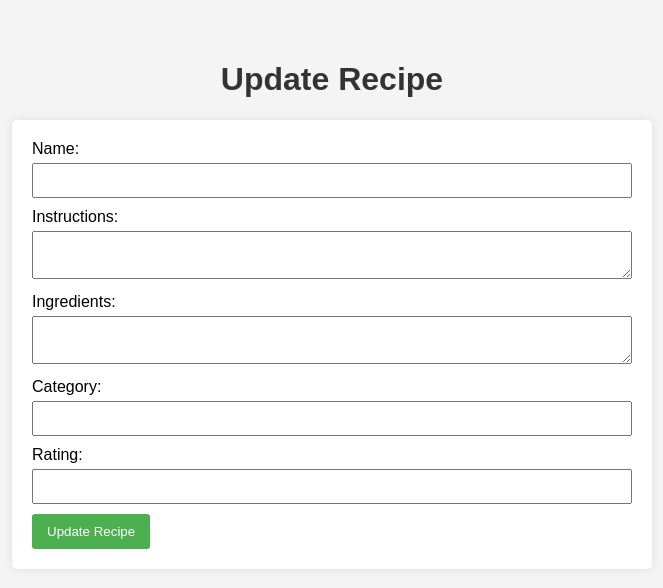
After one commit to OsamaSiddique20/Project_SD, a Flask app: template templates/update.html in a window 1280 px wide. The commit adds this page. Shown: the top 588 px of the page, without its empty margins (308-971 px from the left). Run offline with Flask 3, Linux system fonts and the light colour scheme; the template is opened without the code that fills it, so the values that code supplies are empty.

Commit message:
New update

```diff
--- a/app.py
+++ b/app.py
@@ -7,7 +7,6 @@ from flask_migrate import Migrate
 from flask_restful import Api
 from models.recipe import Recipe
 from config import Config
-
 
 def create_app():
     print("Hello", file=sys.stderr)
@@ -19,7 +18,6 @@ def create_app():
 
     return app
 
-
 def register_extensions(app):
     db.init_app(app)
     migrate = Migrate(app, db)
@@ -27,10 +25,9 @@ def register_extensions(app):
 def routes(app):
     @app.route('/')
 
-
     def all():
         all_recipes = Recipe.get_all()
-        print
+
         return render_template('index.html', recipes=all_recipes)
 
     # @app.route('/recipes')
@@ -46,26 +43,38 @@ def routes(app):
             return render_template('search-recipe.html',recipes=data)
         return {"Message":"Entry type should be integer or number"}
 
-    @app.route('/update-recipe',methods=["GET","POST"])
-    def update_recipe():
-        recipe_id = request.form.get('id')
-        name = request.form.get('name')
-        instructions = request.form.get('instructions')
-        data = {
-        'name': name,
-        'instructions': instructions
-        }
-        response, status = Recipe.update(recipe_id, data)
-        if status == HTTPStatus.OK:
-            return jsonify(response), status
+
+    @app.route('/update-recipe/<int:recipe_id>', methods=["GET", "POST"])
+    def update_recipe(recipe_id):
+        if request.method == 'POST':
+            name = request.form.get('name')
+            instructions = request.form.get('instructions')
+            ingredients = request.form.get('ingredients')
+            category = request.form.get('category')
+            rating = request.form.get('rating')
+
+            data = {
+                'name': name,
+                'instructions': instructions,
+                'ingredients': ingredients,
+                'category': category,
+                'rating': rating
+            }
+
+            response, status = Recipe.update(recipe_id, data)
+            all_recipes = Recipe.get_all()
+
+            return render_template('index.html', recipes=all_recipes)
+
         else:
-            return jsonify({'message': 'Update failed'}), status
 
-    @classmethod
-    def add(cls, data):
+            recipe = Recipe.query.get(recipe_id)
+            if recipe:
+                return render_template("update.html", recipe=recipe)
+            else:
+                return jsonify({'message': 'Recipe not found'}), HTTPStatus.NOT_FOUND
 
-        new_recipe_data = {'id': 1, 'name': data['name'], 'instructions': data['instructions']}
-        return new_recipe_data, HTTPStatus.CREATED
+
 
     @app.route('/add-recipe', methods=["GET", "POST"])
     def add_recipe():
@@ -87,19 +96,23 @@ def routes(app):
             }
 
             response, status = Recipe.add(data)
+            all()
+            all_recipes = Recipe.get_all()
 
-            if status == HTTPStatus.CREATED:
-                return jsonify(response), status
-            else:
-                return jsonify({'message': 'Recipe creation failed'}), status
+            return render_template('index.html', recipes=all_recipes)
+
+
 
         return render_template('add_recipe.html')
 
-    @app.route("/<int:recipe_id>/delete")
+    @app.route("/delete/<int:recipe_id>")
     def delete_recipe(recipe_id):
+        print(recipe_id)
+        respones , status = Recipe.delete(recipe_id)
 
-        respones , status = Recipe.delete(recipe_id)
-        return respones
+        all_recipes = Recipe.get_all()
+
+        return render_template('index.html', recipes=all_recipes)
 
 
 if __name__ == '__main__':
--- /dev/null
+++ b/templates/update.html
@@ -0,0 +1,83 @@
+<!DOCTYPE html>
+<html lang="en">
+<head>
+    <meta charset="UTF-8">
+    <meta name="viewport" content="width=device-width, initial-scale=1.0">
+    <title>Update Recipe</title>
+    <style>
+        body {
+            font-family: Arial, sans-serif;
+            margin: 20px;
+            padding: 20px;
+            background-color: #f4f4f4;
+        }
+
+        h1 {
+            color: #333;
+            text-align: center;
+        }
+
+        form {
+            width: 50%;
+            margin: 0 auto;
+            background-color: #fff;
+            padding: 20px;
+            border-radius: 5px;
+            box-shadow: 0 0 10px rgba(0, 0, 0, 0.1);
+        }
+
+        label {
+            display: block;
+            margin-bottom: 5px;
+        }
+
+        input[type="text"],
+        textarea,
+        input[type="number"] {
+            width: 100%;
+            padding: 8px;
+            margin-bottom: 10px;
+            box-sizing: border-box;
+        }
+
+        input[type="submit"] {
+            background-color: #4caf50;
+            color: white;
+            padding: 10px 15px;
+            border: none;
+            border-radius: 3px;
+            cursor: pointer;
+        }
+
+        input[type="submit"]:hover {
+            background-color: #45a049;
+        }
+    </style>
+</head>
+<body>
+    <h1>Update Recipe</h1>
+    <form method="post" action="{{ url_for('update_recipe', recipe_id=recipe['recipe_id']) }}">
+        <label for="name">Name:</label>
+        <input type="text" id="name" name="name" value="{{ recipe['name'] }}" required>
+        <br>
+
+        <label for="instructions">Instructions:</label>
+        <textarea id="instructions" name="instructions" required>{{ recipe['instructions'] }}</textarea>
+        <br>
+
+        <label for="ingredients">Ingredients:</label>
+        <textarea id="ingredients" name="ingredients" required>{{ recipe['ingredients'] }}</textarea>
+        <br>
+
+        <label for="category">Category:</label>
+        <input type="text" id="category" name="category" value="{{ recipe['category'] }}" required>
+        <br>
+
+        <label for="rating">Rating:</label>
+        <input type="number" id="rating" name="rating" value="{{ recipe['rating'] }}" required>
+        <br>
+
+        <input type="submit" value="Update Recipe">
+    </form>
+</body>
+</html>
```
Also changed, not shown: models/recipe.py (+20 -5 lines), resources/recipe.py (+0 -9 lines), templates/index.html (+17 -3 lines), test.py (added, +71 -0 lines), templates/edit.jpg (deleted).
